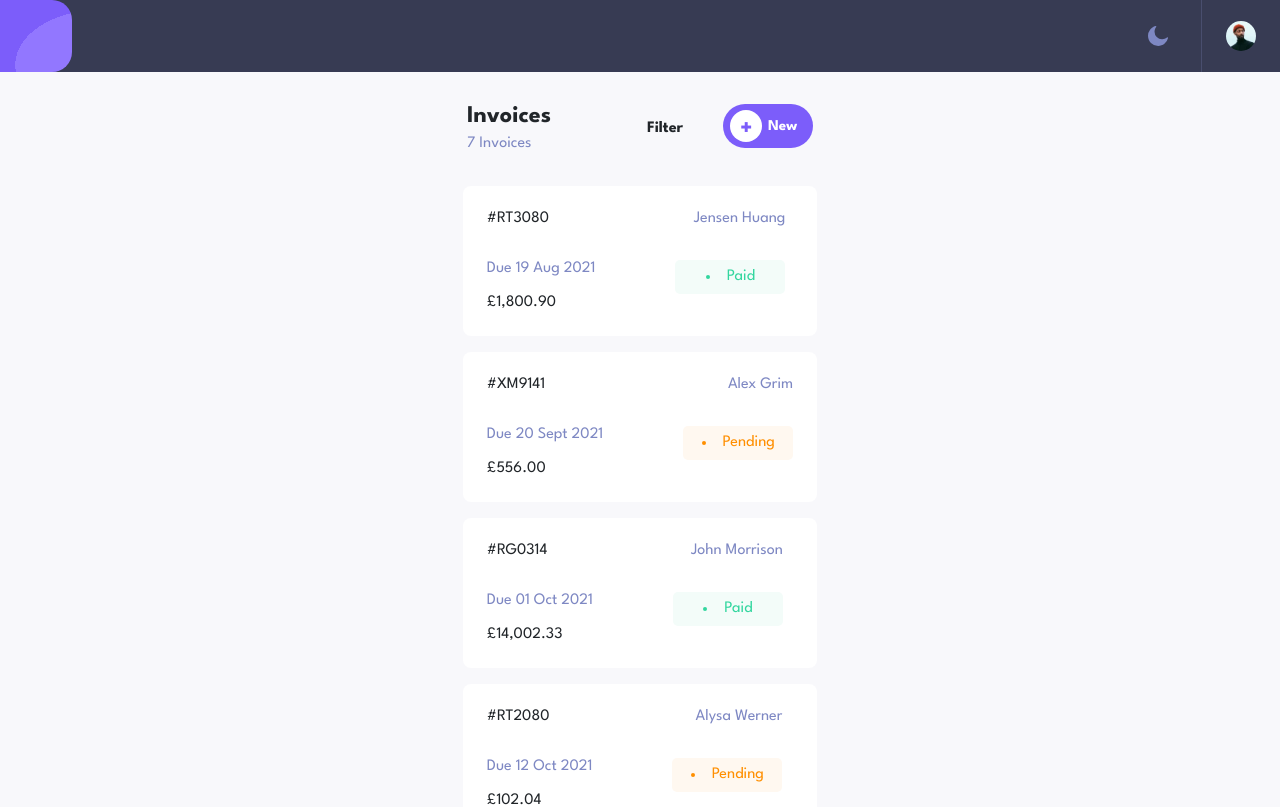
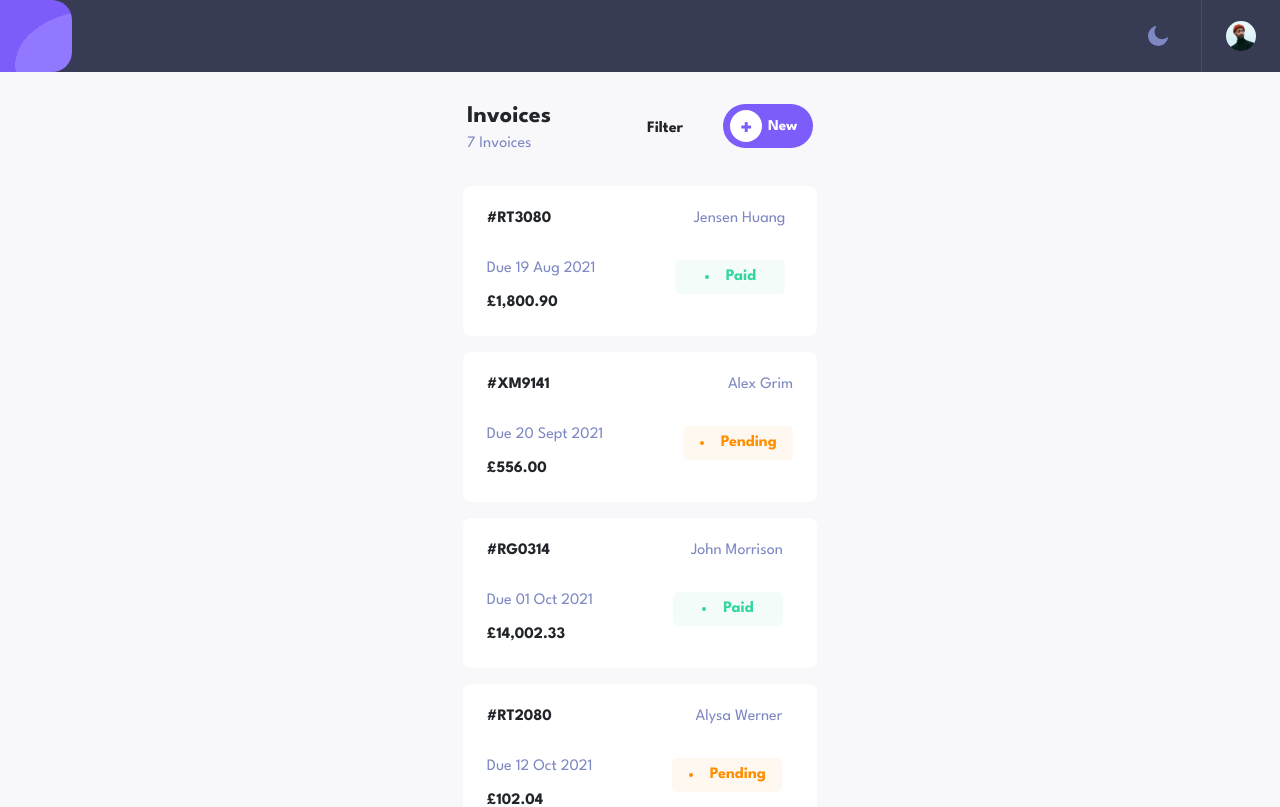
Before and after one commit to kebin20/invoice-app, a Vue app: page /invoices in a window 1280 px wide. Shown: the top 807 px of the page. Built offline with nearby package versions, Linux system fonts and the light colour scheme; no server answers; some icons are missing.

Commit message:
chore: further changed class names

```diff
--- a/src/components/InvoiceCard.vue
+++ b/src/components/InvoiceCard.vue
@@ -3,13 +3,13 @@
     <BaseCard>
       <router-link class="router-link-class" to="/invoices/RT3080">
         <header class="client-container d-flex justify-content-between mb-3">
-          <p class="font-weight-bold">#{{ invoice.id }}</p>
+          <p class="fw-bold">#{{ invoice.id }}</p>
           <p class="color-blue">{{ invoice.clientName }}</p>
         </header>
         <div class="status-container d-flex justify-content-between">
           <div>
             <p class="color-blue text-nowrap">Due {{ formatDate(invoice.paymentDue) }}</p>
-            <p class="font-weight-bold mb-0">{{ formatCurrency(invoice.total) }}</p>
+            <p class="fw-bold mb-0">{{ formatCurrency(invoice.total) }}</p>
           </div>
           <InvoiceStatus :status="invoice.status" />
         </div>
--- a/src/components/InvoiceForm.vue
+++ b/src/components/InvoiceForm.vue
@@ -1,7 +1,7 @@
 <template>
   <section>
     <form @submit.prevent="submitInvoice">
-      <h2>Bill From</h2>
+      <h2 class="fs-base fw-bold color-primary mt-4">Bill From</h2>
       <div class="form-control">
         <label for="address">Street Address</label>
         <input type="text" id="address" name="address" v-model.trim="street" />
--- a/src/components/UI/InvoiceStatus.vue
+++ b/src/components/UI/InvoiceStatus.vue
@@ -1,5 +1,5 @@
 <template>
-  <ul class="font-weight-bold p-0 mb-0">
+  <ul class="fw-bold p-0 mb-0">
     <li :class="['invoice-status', status ? invoiceStatusClass(status) : 'status']">
       {{ !status ? 'status' : capitalizeStatus(status) }}
     </li>
--- a/src/styles/scss/base/_typography.scss
+++ b/src/styles/scss/base/_typography.scss
@@ -41,7 +41,7 @@ p {
   letter-spacing: $body-spacing;
 }
 
-.body-variant {
+.fs-base {
   font-family: $font-primary;
   font-size: $body-variant-size;
   line-height: $body-variant-line-height;
```
